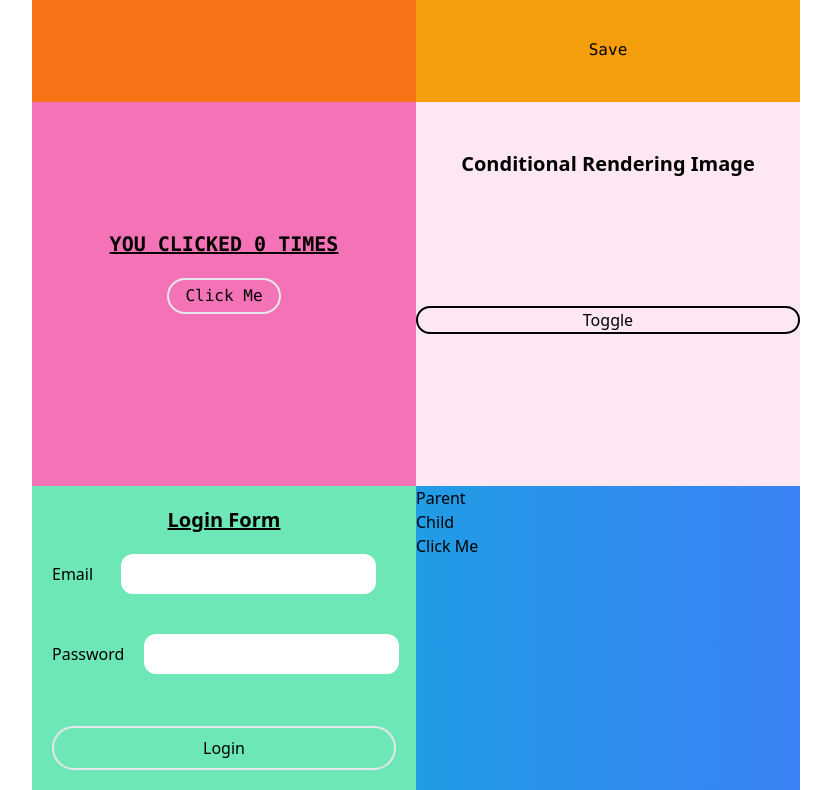
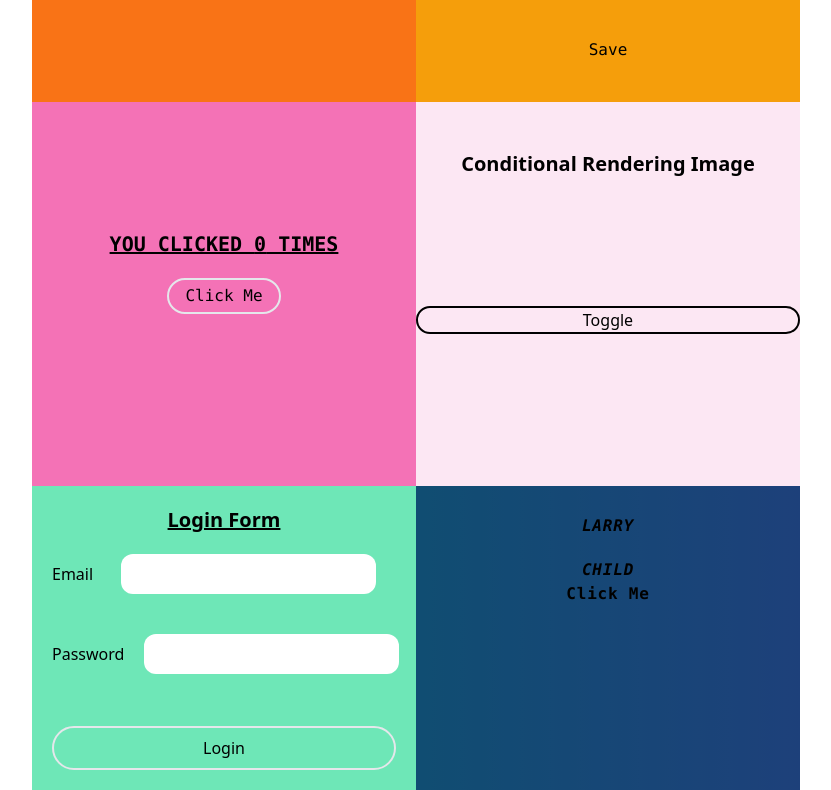
Before and after one commit to DecentraMindsCoin/hired-in-next, a Next.js app: page / in a window 1280 px wide. Shown: the part 1894-2684 px from the top of the page, without its empty margins (224-1055 px from the left). Built offline with nearby package versions, Linux system fonts and the light colour scheme; no server answers.

Commit message:
add functionality to childtoparent component button

```diff
--- a/pages/index.js
+++ b/pages/index.js
@@ -21,7 +21,7 @@ import DataStructures from '../src/components/DataStructures'
 import GridTraveler from '../src/components/GridTraveler'
 import CanSum from '../src/components/TargetSum'
 import ImageSlider from '../src/components/Slider/ImageSlider'
-import Parent from '../src/components/ChildToParent/Parent'
+import Parent from '../src/components/Parent'
 
 // import TicTacComponent from '../src/components/TicTacComponent'
 const Home = () => {
--- /dev/null
+++ b/src/components/Child.js
@@ -0,0 +1,13 @@
+import React from 'react'
+import {useState} from 'react'
+function Child(props) {
+
+  return (
+    <div>
+      <h1>Child</h1>
+      <button onClick={() => props.changeWord('Edward')} className='hover:cursor-pointer'>Click Me</button>
+    </div>
+  )
+}
+
+export default Child
--- a/src/components/ChildToParent/Child.js
+++ /dev/null
@@ -1,12 +0,0 @@
-import React from 'react'
-
-const Child = () => {
-  return (
-    <div>
-      <h1>Child</h1>
-      <button>Click Me</button>
-    </div>
-  )
-}
-
-export default Child
--- a/src/components/ChildToParent/Parent.js
+++ /dev/null
@@ -1,12 +0,0 @@
-import React from 'react'
-import Child from './Child'
-const Parent = () => {
-  return (
-    <div>
-      <h1>Parent</h1>
-      <Child />
-    </div>
-  )
-}
-
-export default Parent
--- /dev/null
+++ b/src/components/Parent.js
@@ -0,0 +1,16 @@
+import React, { useState } from 'react'
+import Child from '../components/Child'
+function Parent() {
+  const [word, setWord] = useState('Larry')
+  const styles = {
+    wrapper: `text-center w-full font-mono mx-auto  h-full py-7 bg-black bg-opacity-50 hover:bg-opacity-90 font-bold uppercase tracking-wider italic cursor-pointer space-y-5`,
+  }
+  return (
+    <div className={styles.wrapper}>
+      <h1 className="">{word}</h1>
+      <Child changeWord={word => setWord(word)}/>
+    </div>
+  )
+}
+
+export default Parent
```
